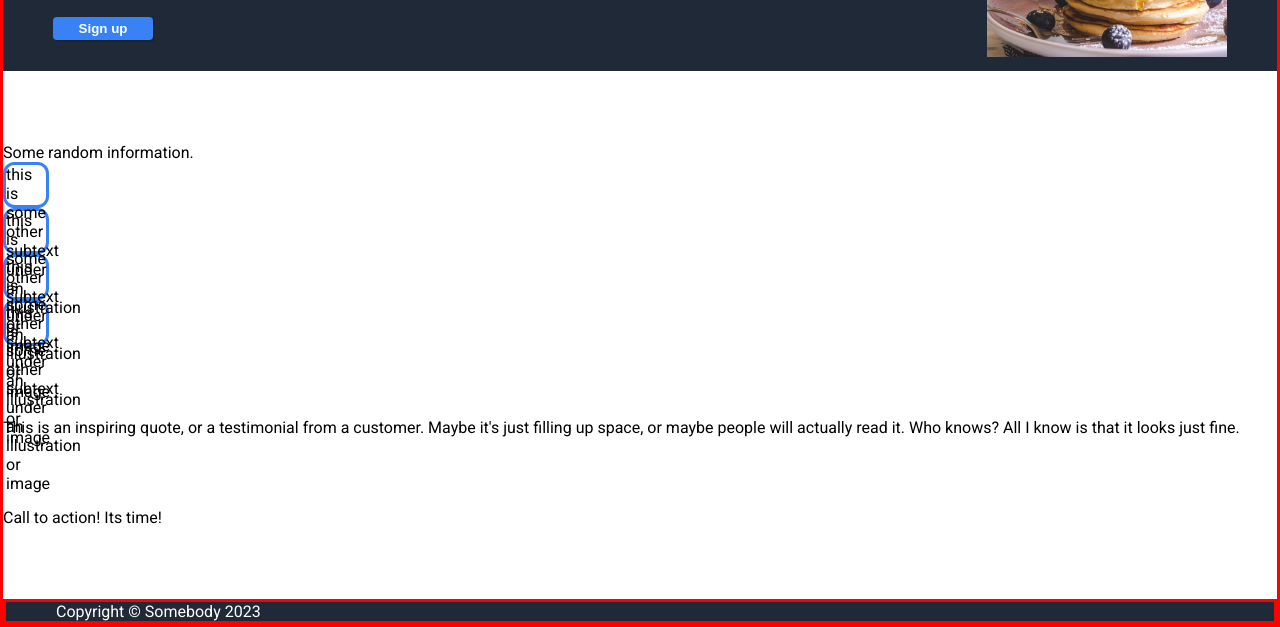
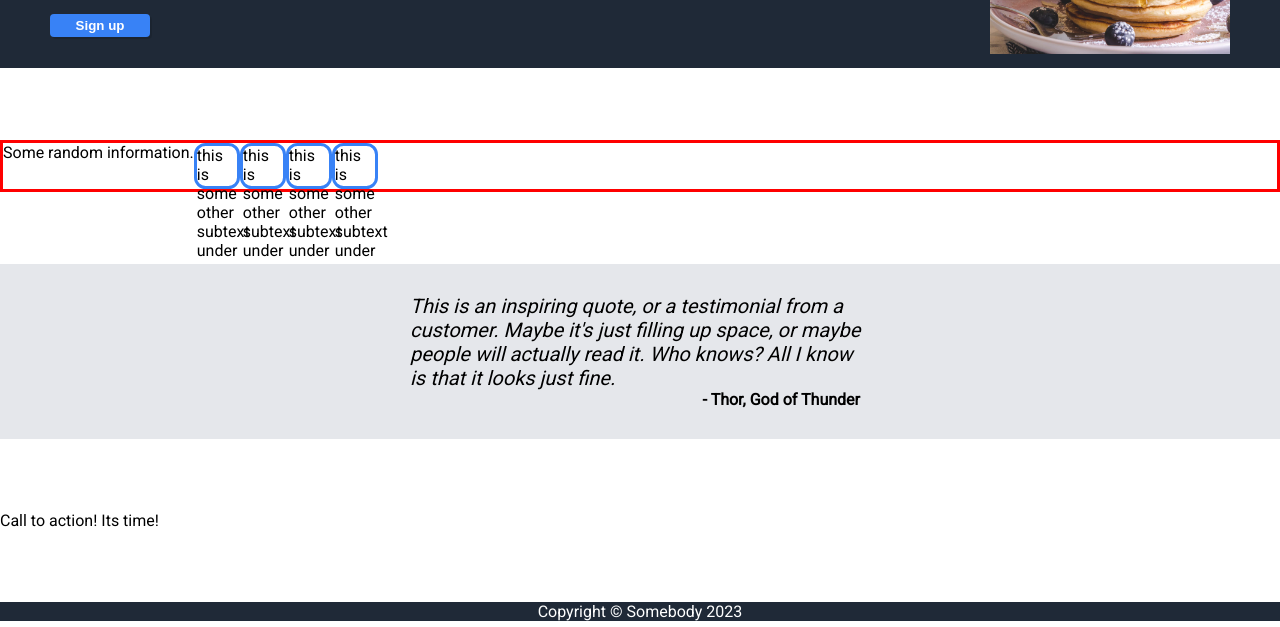
Before and after one commit to verounsen/landing-page, a plain HTML site: page index.html in a window 1280 px wide. Shown: the part 179-806 px from the top of the page. Drawn offline with Linux system fonts and the light colour scheme.

Commit message:
m2 almost complete

```diff
--- a/index.html
+++ b/index.html
@@ -45,7 +45,9 @@
     </div>
     <div class="M2">
         <div class="m2-text">This is an inspiring quote, or a testimonial from a customer. Maybe it's just filling up space, or maybe people will actually read it. Who knows? All I know is that it looks just fine.</div>
+        <div class="m2-signature">- Thor, God of Thunder</div>
     </div>
+
     <div class="bottom">
         <div class="bottom-title">Call to action! Its time!</div>
     </div>
--- a/style.css
+++ b/style.css
@@ -6,7 +6,6 @@ body {
     flex: 1 1 auto;
     flex-direction: column;
     justify-content: space-between;
-    border: 3px solid red;
 }
 
 a {
@@ -100,6 +99,35 @@ min-width: 200px;
 
 }
 
+.M1 {
+    border: 3px solid red;
+    display: flex;
+
+}
+
+.M2 {
+    padding: 30px 0 30px 0;
+    display: flex;
+    flex-direction: column;
+    flex-wrap: wrap;
+    align-items: center;
+    background-color: #E5E7Eb;
+}
+
+.m2-text {
+    width: 460px;
+    font-style: italic;
+    font-size: 20px;
+
+}
+
+.m2-signature {
+    width: 440px;
+    font-weight: 900;
+    display: flex;
+    justify-content: flex-end;
+}
+
 .box {
     border: 3px solid #3882F6;
     width: 40px;
@@ -108,5 +136,5 @@ min-width: 200px;
 }
 
 .footer {
-    border: 3px solid red;
+    text-align: center;
 }
```
